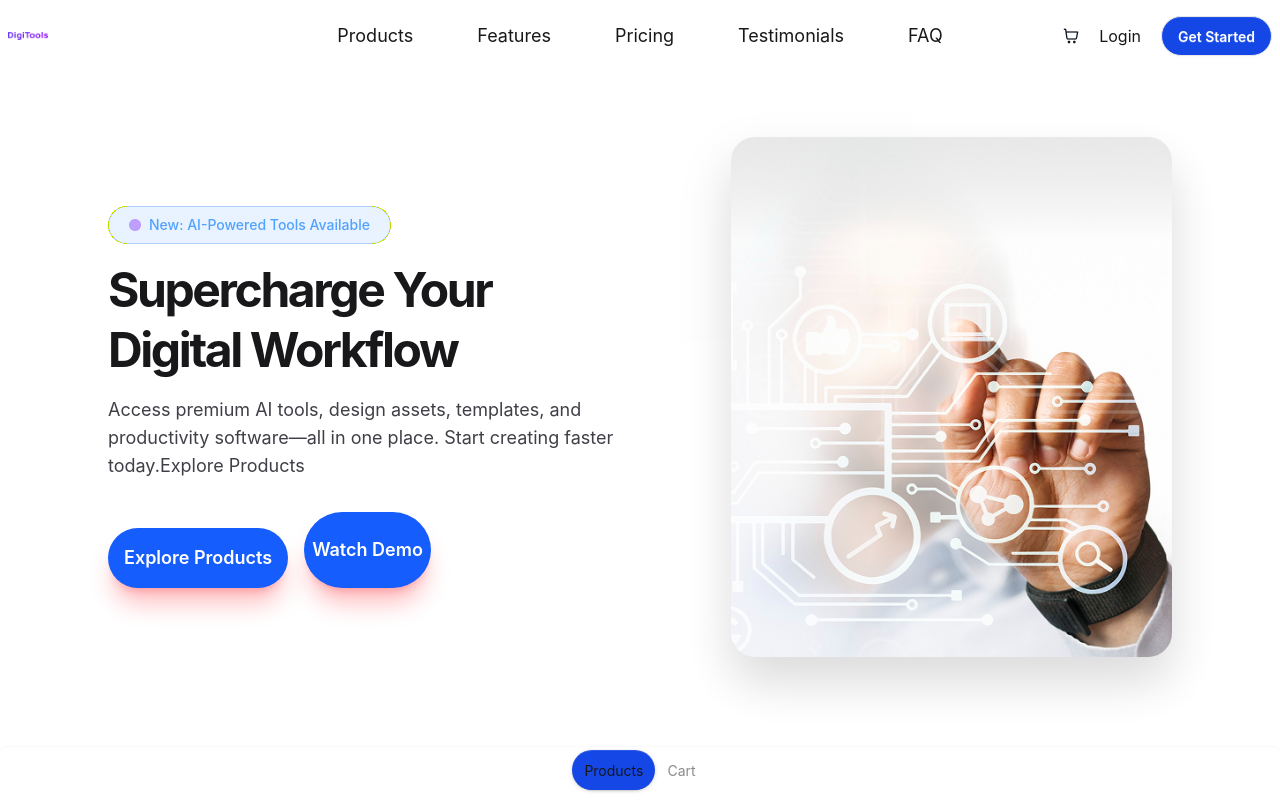
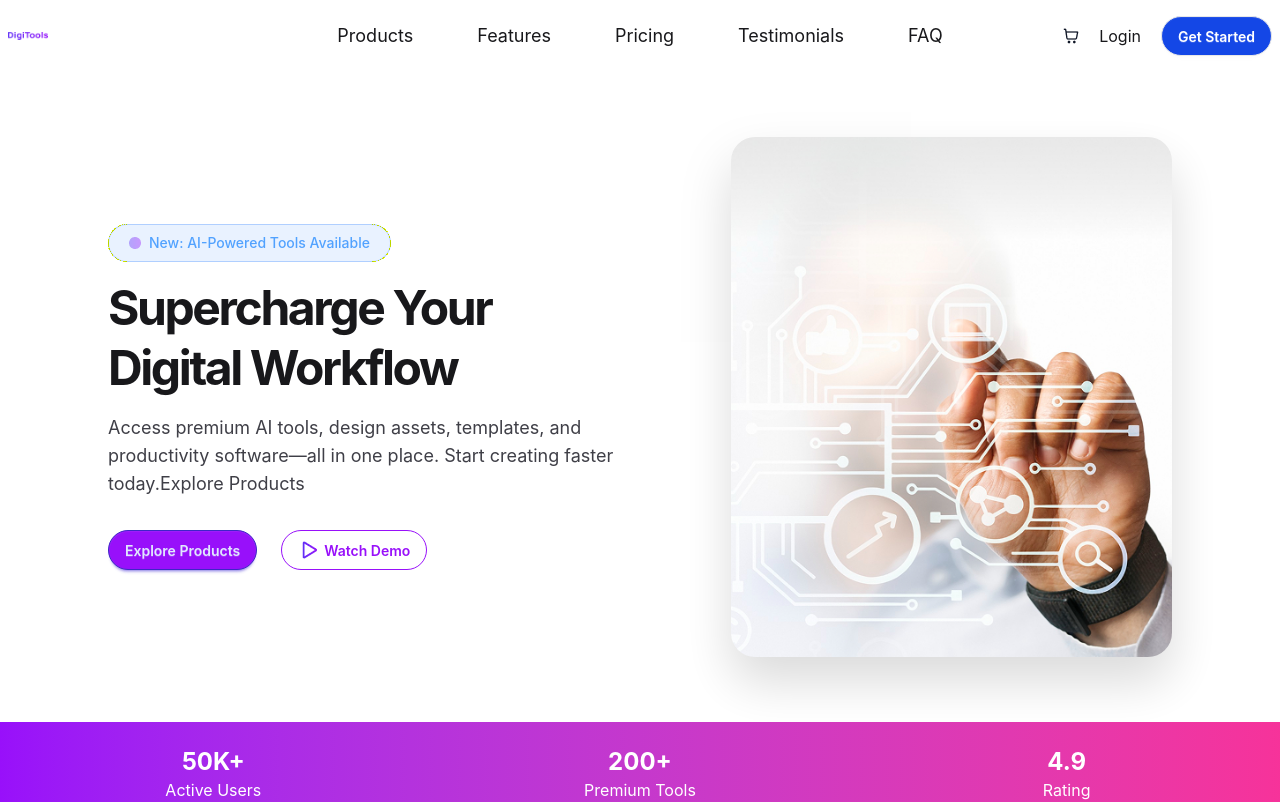
Before and after one commit to riadul061/A6-DigiTools-Platform, a React (Vite) app: page / in a window 1280 px wide. Shown: the top 802 px of the page. Built offline with nearby package versions, Linux system fonts and the light colour scheme.

Commit message:
Stats.jsx fiel completed

```diff
--- a/src/App.jsx
+++ b/src/App.jsx
@@ -3,6 +3,7 @@ import NavBar from './component/NavBar';
 import Banner from './component/Banner';
 import Models from './component/Models';
 import Cart from './component/Cart';
+import Stats from './component/Stats';
 
 const getModels = async () => {
   const res = await fetch("/public/models.json")
@@ -22,6 +23,8 @@ function App  () {
 
       <Banner/>
 
+      <Stats/>
+
 
       {/* name of each tab group should be unique */}
       <div className="tabs tabs-box justify-center mt-6 bg-transparent">
--- a/src/component/Banner.jsx
+++ b/src/component/Banner.jsx
@@ -24,14 +24,11 @@ const Banner = () => {
           </p>
 
           <div className="flex flex-wrap gap-4 pt-4">
-            <div className="flex flex-wrap gap-4 pt-4">
-            <button className="bg-blue-600 px-4 py-4 rounded-full font-semibold text-lg shadow-xl shadow-red-500/30 flex items-center gap-3 group text-white">
-              Explore Products
-            </button>
+            <div className="flex flex-wrap gap-4 ">
+            <button className="btn btn-primary mr-2
+            bg-purple-600 rounded-full">Explore Products</button>
           </div>
-            <button className="bg-blue-600 px-2 py-4 rounded-full font-semibold text-lg shadow-xl shadow-red-500/30 flex items-center gap-3 group text-white">
-              Watch Demo
-            </button>
+          <button className="btn btn-outline border-purple-600 text-purple-600 rounded-full"><img src="/src/assets/Play.png" alt="" />Watch Demo</button>
           </div>
           </div>
 
--- /dev/null
+++ b/src/component/Stats.jsx
@@ -0,0 +1,22 @@
+const Stats = () => {
+  return (
+    <div className="grid grid-cols-3 text-center text-white bg-linear-to-r from-purple-600 to-pink-500 py-6">
+      <div>
+        <h2 className="text-2xl font-bold">50K+</h2>
+        <p>Active Users</p>
+      </div>
+
+      <div>
+        <h2 className="text-2xl font-bold">200+</h2>
+        <p>Premium Tools</p>
+      </div>
+
+      <div>
+        <h2 className="text-2xl font-bold">4.9</h2>
+        <p>Rating</p>
+      </div>
+    </div>
+  );
+};
+
+export default Stats;
```
